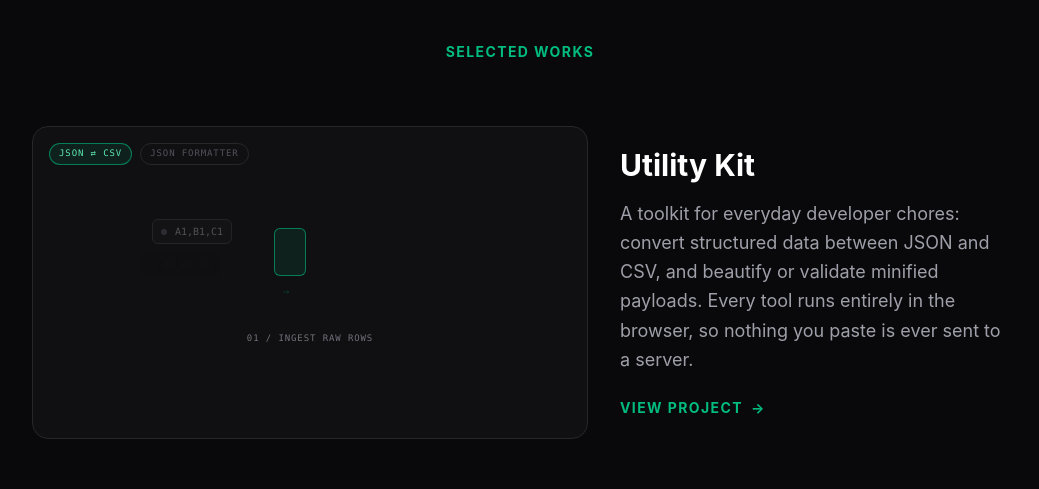
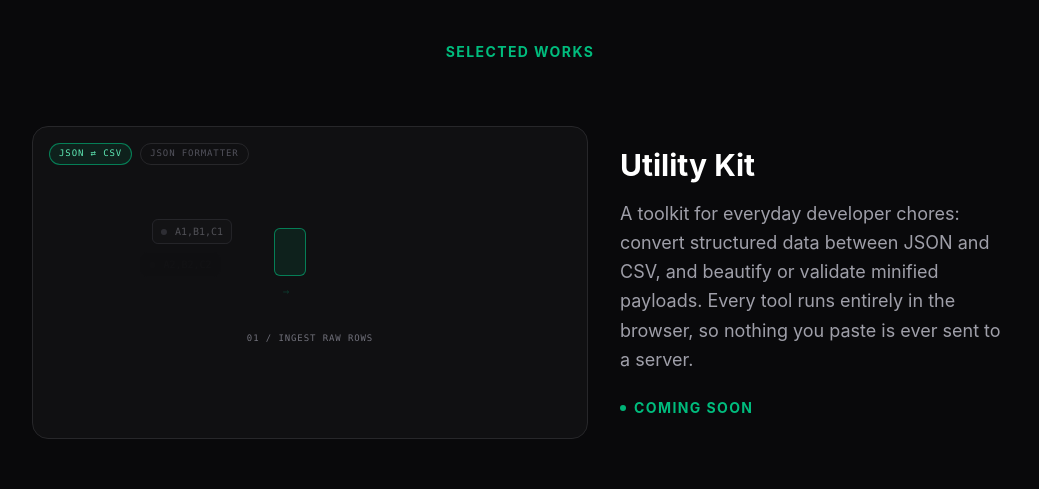
Before and after one commit to eleena1301/Portfolio, a React (Vite) app: page / in a window 1280 px wide. Shown: the part 2420-2909 px from the top of the page, without its empty margins (120-1159 px from the left). Built offline with nearby package versions, Linux system fonts and the light colour scheme.

Commit message:
Add files via upload

```diff
--- a/src/App.jsx
+++ b/src/App.jsx
@@ -621,10 +621,8 @@ const GamesDomAnim = () => {
 
 /* ------------------------------------------------------------------
    UTILITY KIT — both tools live on one site, so they share one card.
-   Replace the URL below in this one place.
+   When it launches at https://elestack.com, turn the card back into a link.
 ------------------------------------------------------------------ */
-const UTILITY_KIT_URL = "https://elestack.com";
-
 const TOOLS = ["JSON ⇄ CSV", "JSON Formatter"];
 
 const ToolShowcase = () => {
@@ -828,23 +826,24 @@ export default function App() {
 
           <div className="space-y-32">
 
-            {/* One card: both tools ship as part of the same site */}
+            {/* One card: both tools ship as part of the same site.
+                Not live yet, so this is a div, not a link. */}
             <Reveal>
-              <a href={UTILITY_KIT_URL} target="_blank" rel="noopener noreferrer" className="group block md:grid grid-cols-12 gap-8 items-center">
-                <div className="col-span-7 bg-zinc-900/50 aspect-video rounded-2xl overflow-hidden border border-zinc-800 group-hover:border-emerald-500/50 transition-colors relative flex items-center justify-center mb-6 md:mb-0">
-                  <div className="absolute inset-0 bg-linear-to-tr from-emerald-500/10 to-transparent opacity-0 group-hover:opacity-100 transition-opacity duration-500"></div>
+              <div className="block md:grid grid-cols-12 gap-8 items-center">
+                <div className="col-span-7 bg-zinc-900/50 aspect-video rounded-2xl overflow-hidden border border-zinc-800 relative flex items-center justify-center mb-6 md:mb-0">
                   <ToolShowcase />
                 </div>
                 <div className="col-span-5">
-                  <h5 className="text-3xl font-bold text-white mb-4 group-hover:text-emerald-400 transition-colors">Utility Kit</h5>
+                  <h5 className="text-3xl font-bold text-white mb-4">Utility Kit</h5>
                   <p className="text-zinc-400 text-lg leading-relaxed mb-6">
                     A toolkit for everyday developer chores: convert structured data between JSON and CSV, and beautify or validate minified payloads. Every tool runs entirely in the browser, so nothing you paste is ever sent to a server.
                   </p>
-                  <span className="text-emerald-500 text-sm font-bold tracking-widest uppercase flex items-center gap-2">
-                    View Project <span className="group-hover:translate-x-2 transition-transform">→</span>
+                  <span className="flex items-center gap-2 text-sm font-bold uppercase tracking-widest text-emerald-500">
+                    <span className="h-1.5 w-1.5 rounded-full bg-emerald-500 animate-pulse" />
+                    Coming soon
                   </span>
                 </div>
-              </a>
+              </div>
             </Reveal>
 
             {/* GamesDom — no link yet, so this card is a div, not an anchor */}
```
